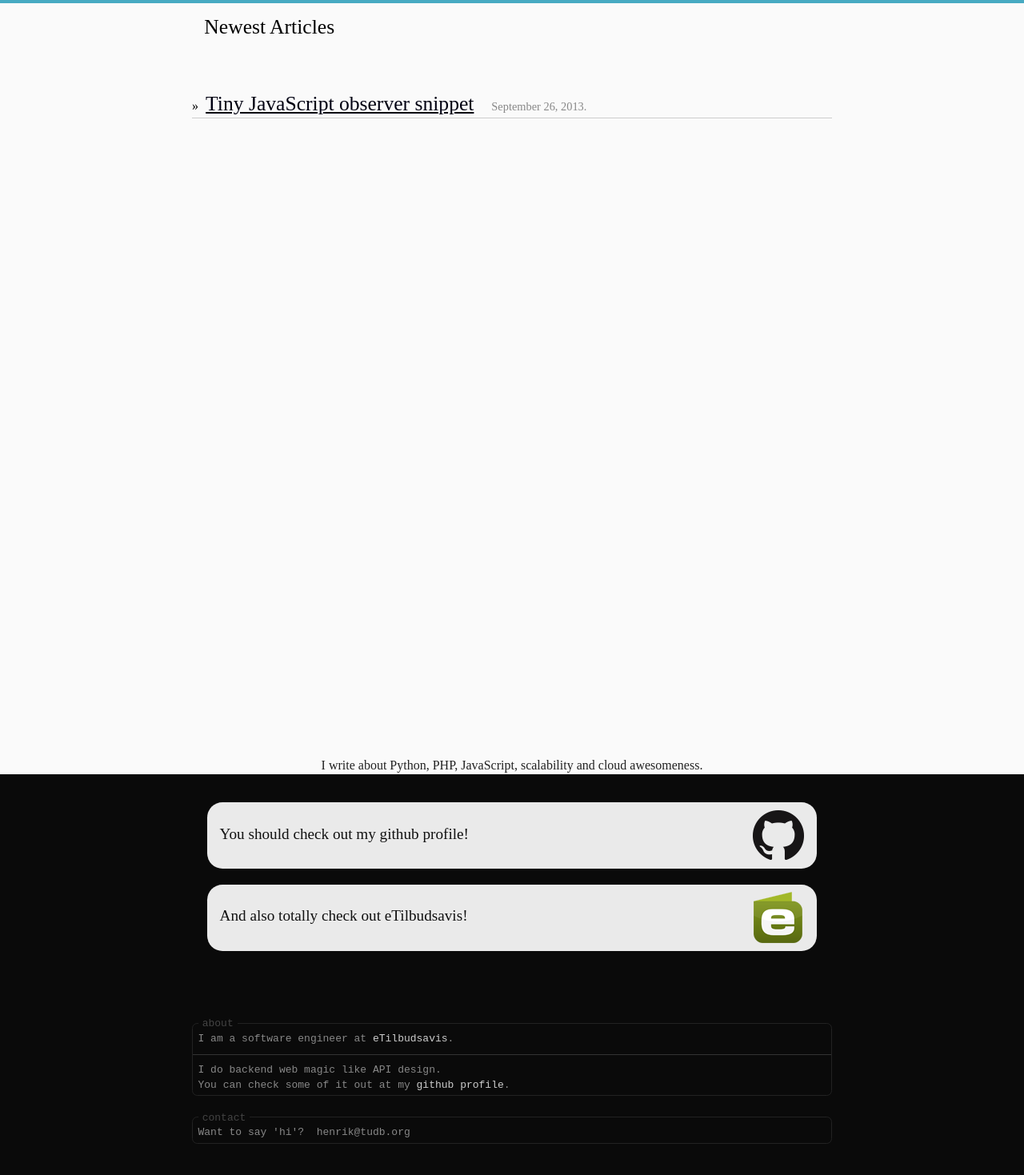
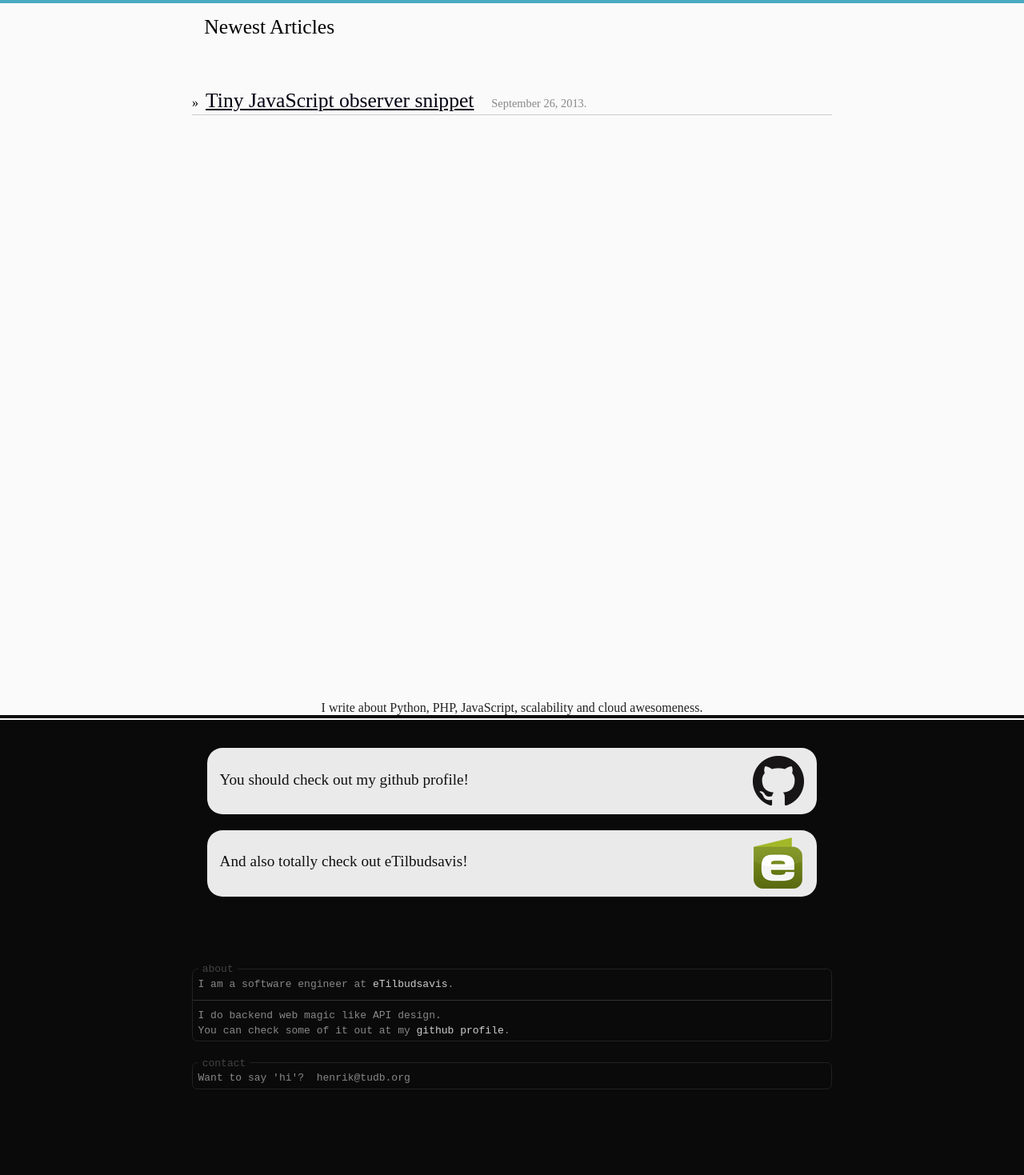
Before and after one commit to henriktudborg/henriktudborg.github.io, a Jekyll site: the page built from index.html, in a window 1280 px wide. Shown: the whole page at 80% size. Built offline with Jekyll 4.4.1, drawn with Linux system fonts in a browser that asks for light colours; some web fonts are replaced; Markdown is read by kramdown in place of the engine named in the settings; after the commit the page ends 1401 px from its top, so only the background shows below that.

Commit message:
better styling

```diff
--- a/_layouts/default.html
+++ b/_layouts/default.html
@@ -23,6 +23,7 @@
                 <span>
                     I write about Python, PHP, JavaScript, scalability and cloud awesomeness.
                 </span>
+                <div class="bottom-bar"></div>
             </div>
         </div>
 
--- a/_layouts/post.html
+++ b/_layouts/post.html
@@ -3,6 +3,7 @@ layout: default
 ---
 <article class="post">
     <div class="post-header-wrap">
+        <div class="top-bar"></div>
         <div class="post-header-wrap-inner">
             {% assign post = page %}{% include post-header.liquid %}
             <div class="post-back fleft">
--- a/css/main.css
+++ b/css/main.css
@@ -7,7 +7,6 @@ html, body {
 }
 
 body {
-  border-top: 4px solid #47AAC2;
   background-color: #0a0a0a;
   font-weight: lighter;
   font-size: 100%;
@@ -45,6 +44,14 @@ a {
   margin-bottom: 1em;
 }
 
+.top-bar {
+  height: 4px;
+  background: #47AAC2;
+}
+.bottom-bar {
+  height: 4px;
+  background: #0a0a0a;
+}
 
 
 
@@ -129,7 +136,6 @@ ul.posts li {
 
 #content-wrap {
   position: relative;
-  padding-top: 4em;
   background: #fafafa;
   min-height:100%;
 }
@@ -145,8 +151,7 @@ ul.posts li {
 #content {
   margin: auto auto;
   max-width: 800px;
-  padding: 1em;
-  padding-bottom: 10em;
+  padding: 5em 1em 10em 1em;
 }
 
 #content a {
--- a/index.html
+++ b/index.html
@@ -5,6 +5,7 @@ title: Articles
 
 <div id="home">
     <div class="home-top">
+        <div class="top-bar"></div>
         <div class="home-top-inner">
             <h1 class="silent-header">Newest Articles</h1>
         </div>
```
